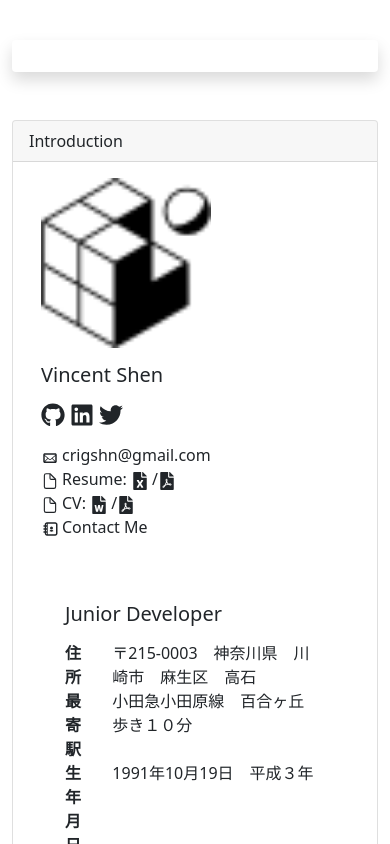
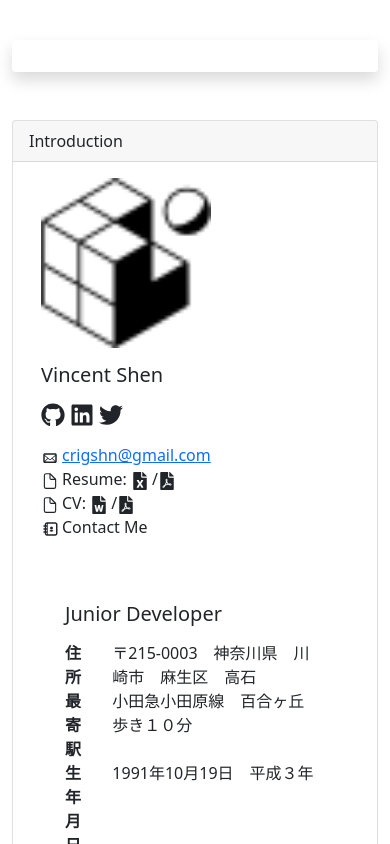
Before and after one commit to hanabinoir/portfolio-pwa, a React Native app: screen / in a window 390 px wide. Shown: the top 844 px of the page. Built offline with nearby package versions, Linux system fonts and the light colour scheme.

Commit message:
added onClick actions and validation

```diff
--- a/App.css
+++ b/App.css
@@ -20,6 +20,12 @@
   height: 24px;
   width: 24px;
   margin-right: 5px;
+  align-items: center;
+  justify-content: space-between;
+}
+
+.profile-icons > svg:hover {
+  cursor: pointer;
 }
 
 .contact-icons > svg {
--- a/package.json
+++ b/package.json
@@ -13,10 +13,12 @@
     "expo-status-bar": "~1.0.4",
     "react": "16.13.1",
     "react-bootstrap": "^1.5.2",
+    "react-confirm-alert": "^2.7.0",
     "react-dom": "16.13.1",
     "react-icons": "^4.2.0",
     "react-native": "https://github.com/expo/react-native/archive/sdk-41.0.0.tar.gz",
-    "react-native-web": "~0.13.12"
+    "react-native-web": "~0.13.12",
+    "validator": "^13.6.0"
   },
   "devDependencies": {
     "@babel/core": "^7.9.0",
--- a/src/sections/Intro.js
+++ b/src/sections/Intro.js
@@ -1,11 +1,48 @@
 import React, { Component } from 'react';
 import { Card, Col, Container, Row } from 'react-bootstrap';
+import { confirmAlert } from 'react-confirm-alert';
 import { FaGithub, FaLinkedin, FaTwitter, FaFileExcel, FaFileWord, FaFilePdf } from 'react-icons/fa'
 import { IoDocumentOutline } from 'react-icons/io5'
 import { TiContacts, TiMail} from 'react-icons/ti'
+import { Linking } from 'react-native';
+import validator from 'validator';
 import imgHolder from '../../assets/favicon.png';
+import 'react-confirm-alert/src/react-confirm-alert.css';
 
 class Intro extends Component {
+  constructor(props) {
+    super(props)
+
+    this.email = "crigshn@gmail.com"
+    this.profile = {
+      linkedin: "https://www.linkedin.com/in/hanabinoir/",
+      github: "https://github.com/hanabinoir",
+      twitter: "https://twitter.com/HanabiNoir"
+    }
+  }
+
+  openExternal = (url) => {
+    confirmAlert({
+      title: "Warning: Opening External Link",
+      message: url,
+      buttons: [
+        {
+          label: "Send",
+          onClick: () => {
+            if (validator.isEmail(url)) {
+              url = `mailto:${url}`
+            }
+            Linking.openURL(url)
+          }
+        },
+        {
+          label: "Cancel",
+        }
+      ],
+      closeOnEscape: true,
+      closeOnClickOutside: true,
+    })
+  }
 
   render() {
     const colImg = (
@@ -14,12 +51,12 @@ class Intro extends Component {
           <Card.Img src={imgHolder} />
           <Card.Title>Vincent Shen</Card.Title>
           <p className="profile-icons">
-            <FaGithub/>
-            <FaLinkedin/>
-            <FaTwitter/>
+          <FaGithub href={this.profile.github} onClick={() => {this.openExternal(this.profile.github)}}/>
+          <FaLinkedin href={this.profile.linkedin} onClick={() => {this.openExternal(this.profile.linkedin)}}/>
+          <FaTwitter href={this.profile.twitter} onClick={() => {this.openExternal(this.profile.twitter)}}/>
           </p>
           <p className="contact-icons">
-            <TiMail/>crigshn@gmail.com<br/>
+            <TiMail/><a href="#" onClick={() => { this.openExternal(this.email) }}>{this.email}</a><br/>
             <IoDocumentOutline/>Resume: <FaFileExcel/>/<FaFilePdf/><br/>
             <IoDocumentOutline/>CV: <FaFileWord/>/<FaFilePdf/><br/>
             <TiContacts/>Contact Me
```
Also changed, not shown: 2 other files (tests, documents, lock files or other folders).
